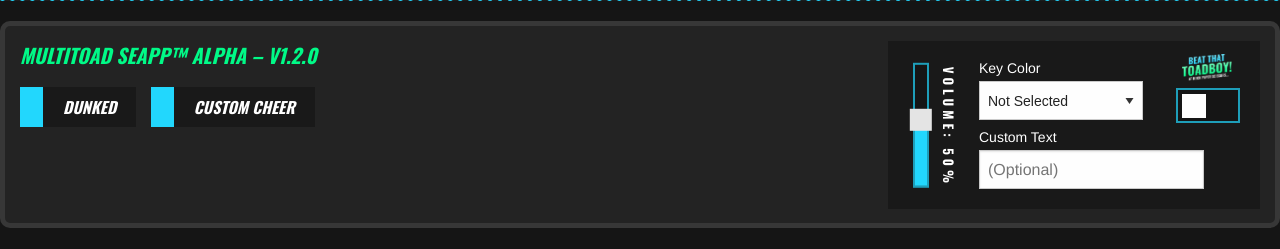
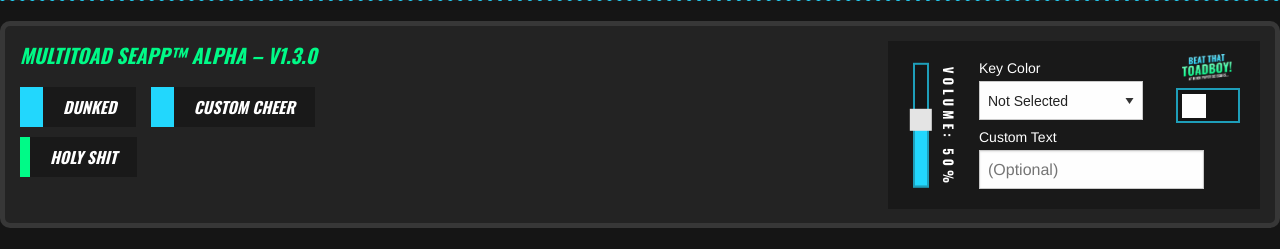
Before and after one commit to luskyj89/multitoad-seapp, a PHP site: page / in a window 1280 px wide. Shown: the part 739-988 px from the top of the page. Run offline with PHP 8.4, Linux system fonts and the light colour scheme; some libraries are stand-ins or nearby versions.

Commit message:
Added sound only button

```diff
--- a/_uncompressed/scss/modules/_buttons.scss
+++ b/_uncompressed/scss/modules/_buttons.scss
@@ -24,6 +24,16 @@
     }
 }
 
+.sound-btn {
+    border-left: 10px solid $green;
+    color: $white;
+
+    &:hover {
+        color: $green;
+        border-left: 10px solid $white;
+    }
+}
+
 .button {
     color: $black;
     background-color: $blue;
--- a/css/styles.css
+++ b/css/styles.css
@@ -624,6 +624,13 @@ footer {
   .effect-btn.first {
     margin-left: 0; }
 
+.sound-btn {
+  border-left: 10px solid #00fa87;
+  color: #ffffff; }
+  .sound-btn:hover {
+    color: #00fa87;
+    border-left: 10px solid #ffffff; }
+
 .button {
   color: #000000;
   background-color: #22d7fd; }
--- a/index.html
+++ b/index.html
@@ -3,7 +3,7 @@
     <head>
         <meta charset="utf-8">
         <meta http-equiv="x-ua-compatible" content="ie=edge">
-        <title>Multitoad SEAPP 1.2.0</title>
+        <title>Multitoad SEAPP 1.3.0</title>
         <meta name="description" content="">
         <meta name="viewport" content="width=device-width, initial-scale=1">
 
@@ -23,12 +23,14 @@
 
         <audio id="audio">
             <source src="audio/loud-bang.m4a" type="audio/mpeg" />
-            <!-- <source src="audio/laugh_track_v2.ogg" type="audio/ogg" /> -->
         </audio>
 
         <audio id="custom-cheer-audio">
             <source src="audio/crowd-cheer.m4a" type="audio/mpeg" />
-            <!-- <source src="audio/laugh_track_v2.ogg" type="audio/ogg" /> -->
+        </audio>
+
+        <audio id="holy-shit-audio">
+            <source src="audio/holy-shit.m4a" type="audio/mpeg" />
         </audio>
 
         <section id="main-view">
@@ -60,10 +62,12 @@
         <section id="controls">
 
             <div id="effect-fire">
-                <h1>Multitoad SEAPP&trade; Alpha &ndash; v1.2.0</h1>
+                <h1>Multitoad SEAPP&trade; Alpha &ndash; v1.3.0</h1>
 
                 <a id="button" class="effect-btn first" href="#">Dunked</a>
-                <a id="custom-cheer-button" class="effect-btn" href="#">Custom Cheer</a>
+                <a id="custom-cheer-button" class="effect-btn" href="#">Custom Cheer</a> <br/>
+
+                <a id="holy-shit-button" class="effect-btn sound-btn first" href="#">Holy Shit</a>
 
             </div>
 
```
Also changed, not shown: _uncompressed/js/app.js (+13 -1 lines), js/app.min.js (+1 -1 lines), 1 other file.
